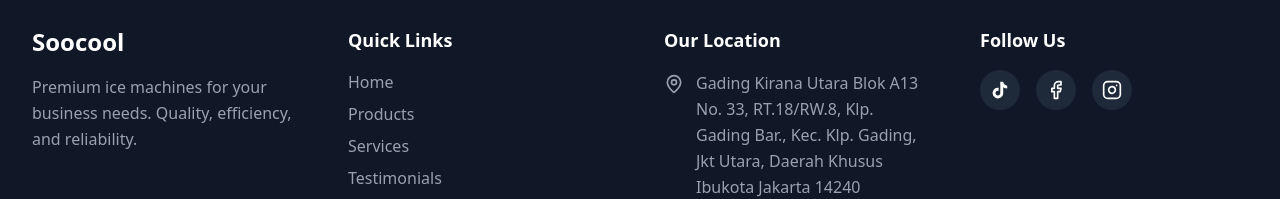
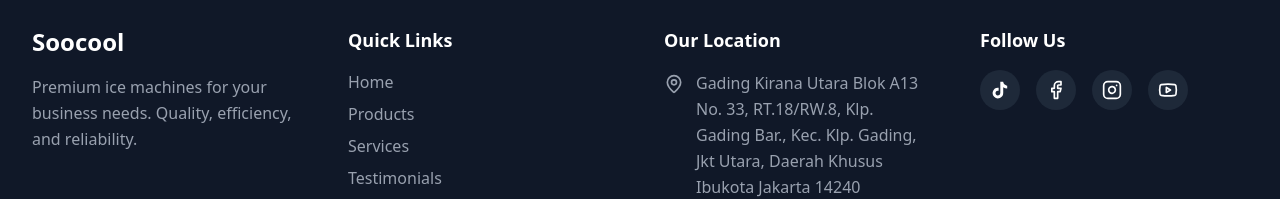
Before and after one commit to zhaojesen-cyber/escool, a React (Vite) app: page / in a window 1280 px wide. Shown: the part 5050-5249 px from the top of the page. Built offline with nearby package versions, Linux system fonts and the light colour scheme.

Commit message:
update the footer

```diff
--- a/src/components/Footer.tsx
+++ b/src/components/Footer.tsx
@@ -1,5 +1,5 @@
 import { useTranslation } from 'react-i18next'
-import { MapPin, Facebook, Instagram } from 'lucide-react'
+import { MapPin, Facebook, Instagram, Youtube } from 'lucide-react'
 
 const Footer = () => {
   const { t } = useTranslation()
@@ -83,7 +83,7 @@ const Footer = () => {
             <h4 className="text-lg font-semibold mb-4">{t('footer.followUs')}</h4>
             <div className="flex gap-4">
               <a
-                href="https://vt.tiktok.com/ZSHTYVj5fwj6j-kHOnd/"
+                href="https://www.tiktok.com/@soocool.indonesia?is_from_webapp=1&sender_device=pc"
                 target="_blank"
                 rel="noopener noreferrer"
                 className="w-10 h-10 bg-gray-800 rounded-full flex items-center justify-center hover:bg-[#1a7a1a] transition-colors"
@@ -94,7 +94,7 @@ const Footer = () => {
                 </svg>
               </a>
               <a
-                href="https://www.facebook.com/soocool.indonesia"
+                href="https://www.facebook.com/profile.php?id=61581101786961"
                 target="_blank"
                 rel="noopener noreferrer"
                 className="w-10 h-10 bg-gray-800 rounded-full flex items-center justify-center hover:bg-[#1a7a1a] transition-colors"
@@ -111,6 +111,15 @@ const Footer = () => {
               >
                 <Instagram className="w-5 h-5" />
               </a>
+              <a
+                href="https://www.youtube.com/@SOOCOOL.INDONESIA"
+                target="_blank"
+                rel="noopener noreferrer"
+                className="w-10 h-10 bg-gray-800 rounded-full flex items-center justify-center hover:bg-red-600 transition-colors"
+                aria-label="YouTube"
+              >
+                <Youtube className="w-5 h-5" />
+              </a>
             </div>
           </div>
         </div>
--- a/src/components/SEO.tsx
+++ b/src/components/SEO.tsx
@@ -155,9 +155,10 @@ const SEO = () => {
         },
         sameAs: [
           'https://shopee.co.id/soocool.mall',
-          'https://vt.tiktok.com/ZSHTYVj5fwj6j-kHOnd/',
-          'https://www.facebook.com/soocool.indonesia',
-          'https://www.instagram.com/soocool.indonesia'
+          'https://www.tiktok.com/@soocool.indonesia',
+          'https://www.facebook.com/profile.php?id=61581101786961',
+          'https://www.instagram.com/soocool.indonesia',
+          'https://www.youtube.com/@SOOCOOL.INDONESIA'
         ],
         aggregateRating: {
           '@type': 'AggregateRating',
```
